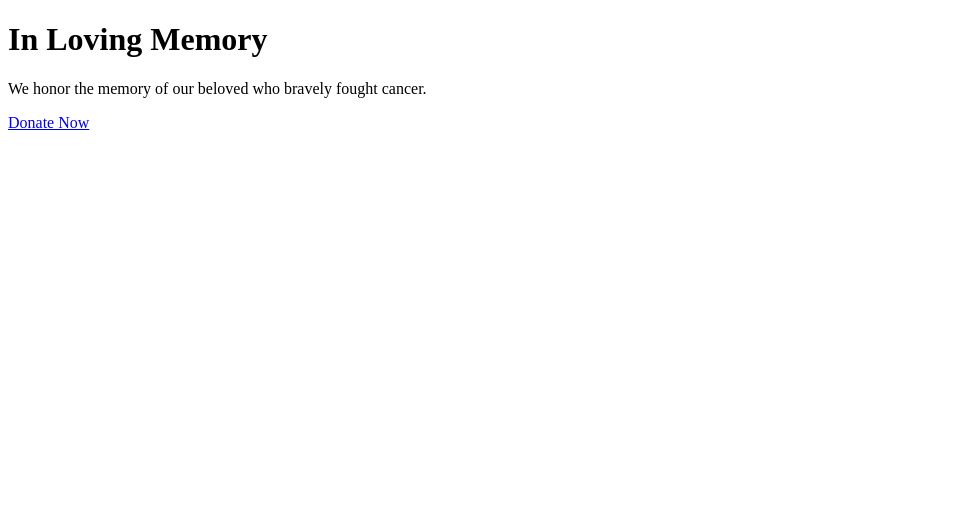
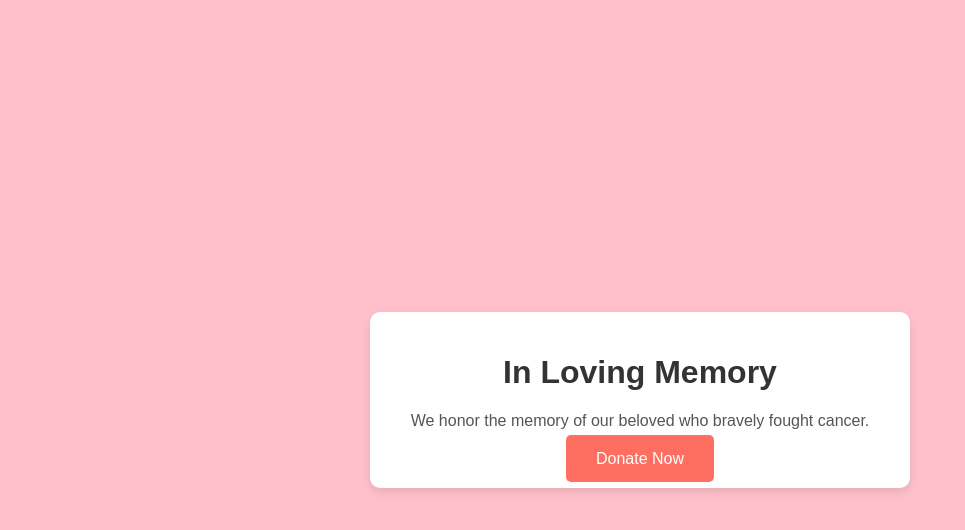
Before and after one commit to unic0rn09/weloveyouyinrui.github.io, a plain HTML site: page index.html in a window 1280 px wide. Shown: the whole page, without its empty margins (0-965 px from the left). Drawn offline with Linux system fonts and the light colour scheme.

Commit message:
Update index.html

```diff
--- a/index.html
+++ b/index.html
@@ -4,9 +4,51 @@
     <meta charset="UTF-8">
     <meta name="viewport" content="width=device-width, initial-scale=1.0">
     <title>In Loving Memory</title>
-    <link rel="stylesheet" href="styles.css">
     <style>
-        /* Your existing CSS here (if not in a separate file) */
+        body {
+            font-family: Arial, sans-serif;
+            background-color: pink;
+            margin: 0;
+            padding: 0;
+            display: flex;
+            justify-content: center;
+            align-items: center;
+            height: 100vh;
+        }
+        .container {
+            text-align: center;
+            background: white;
+            border-radius: 10px;
+            box-shadow: 0 4px 10px rgba(0, 0, 0, 0.1);
+            padding: 20px;
+            max-width: 500px;
+            width: 100%;
+        }
+        h1 {
+            color: #333;
+        }
+        p {
+            color: #555;
+            margin-bottom: 20px;
+        }
+        .donate-button {
+            background-color: #ff6f61;
+            color: white;
+            border: none;
+            padding: 15px 30px;
+            border-radius: 5px;
+            font-size: 16px;
+            cursor: pointer;
+            text-decoration: none;
+        }
+        .donate-button:hover {
+            background-color: #e65c50;
+        }
+        #image-container img {
+            margin-top: 20px;
+            max-width: 100%;
+            border-radius: 10px;
+        }
     </style>
 </head>
 <body>
@@ -14,6 +56,7 @@
         <h1>In Loving Memory</h1>
         <p>We honor the memory of our beloved who bravely fought cancer.</p>
         <a class="donate-button" href="#" onclick="showImage()">Donate Now</a>
+        <!-- Container for the image -->
         <div id="image-container"></div>
     </div>
 
@@ -23,14 +66,12 @@
 
             // Create a new image element
             const img = document.createElement('img');
-            img.src = 'thank-you.jpg'; // Replace with the actual image URL or path
+            img.src = './images/thank-you.jpg'; // Replace with your image path
             img.alt = 'Thank You Image';
-            img.style.maxWidth = '100%'; // Ensure it fits within the container
-            img.style.marginTop = '20px';
 
             // Add the image to the container
             const imageContainer = document.getElementById('image-container');
-            imageContainer.innerHTML = ''; // Clear any existing content
+            imageContainer.innerHTML = ''; // Clear existing content
             imageContainer.appendChild(img);
         }
     </script>
```
